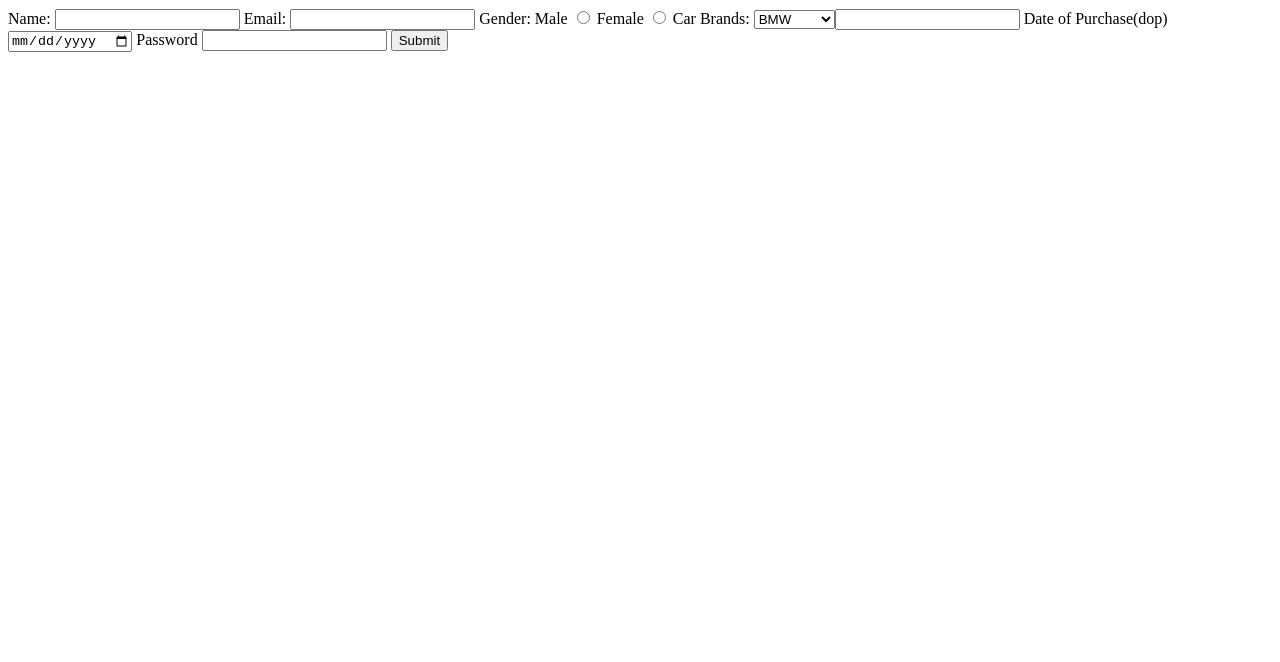
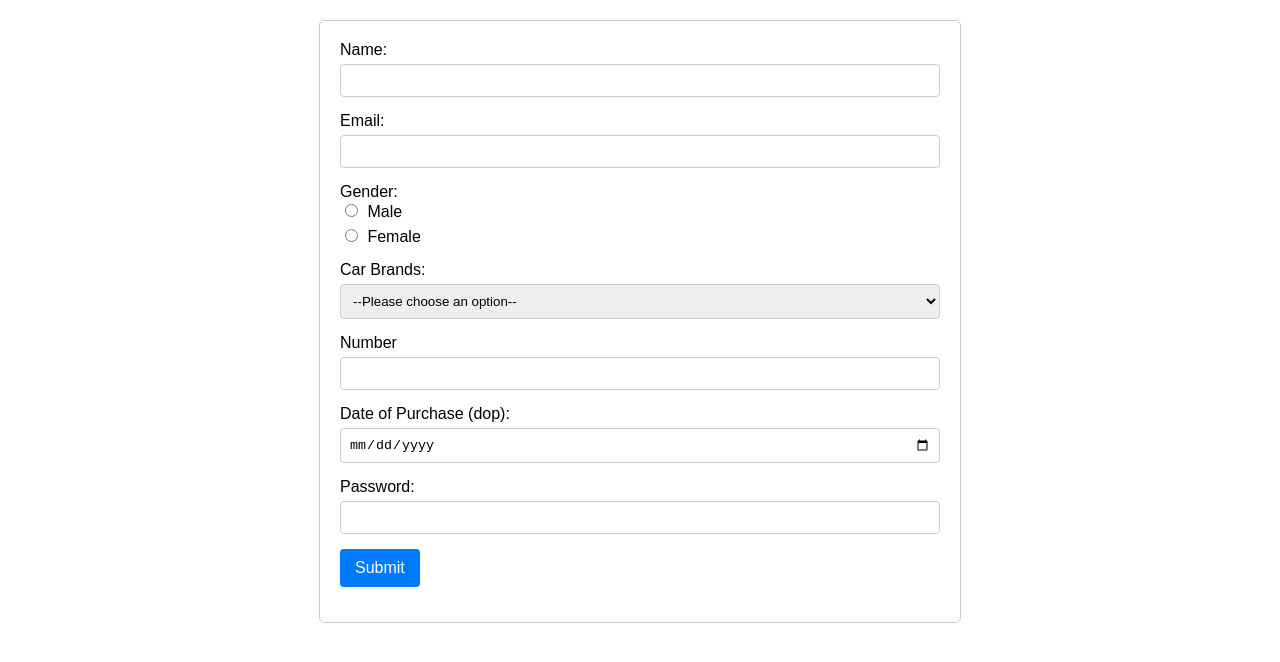
Before and after one commit to acciojob/car-insurance-form-ajaykumar361, a website: page main.html in a window 1280 px wide. Drawn offline with Linux system fonts and the light colour scheme.

Commit message:
created a submission

```diff
--- a/main.html
+++ b/main.html
@@ -1,47 +1,123 @@
 <!DOCTYPE html>
+<html lang="en">
+<head>
+    <meta charset="UTF-8">
+    <meta name="viewport" content="width=device-width, initial-scale=1.0">
+    <title>Signup Form</title>
+    <style>
+        body {
+            font-family: Arial, sans-serif;
+            margin: 20px;
+            padding: 0;
+        }
+        form {
+            max-width: 600px;
+            margin: 0 auto;
+            padding: 20px;
+            border: 1px solid #ccc;
+            border-radius: 5px;
+        }
+        .form-group {
+            margin-bottom: 15px;
+        }
+        .form-group label {
+            display: block;
+            margin-bottom: 5px;
+        }
+        .form-group input[type="text"],
+        .form-group input[type="email"],
+        .form-group input[type="number"],
+        .form-group input[type="date"],
+        .form-group input[type="tel"],
+        .form-group input[type="password"],
+        .form-group select {
+            width: 100%;
+            padding: 8px;
+            box-sizing: border-box;
+            border: 1px solid #ccc;
+            border-radius: 4px;
+        }
+        .form-group input[type="radio"],
+        .form-group input[type="checkbox"] {
+            margin-right: 5px;
+        }
+        .form-group button {
+            padding: 10px 15px;
+            font-size: 16px;
+            border: none;
+            border-radius: 4px;
+            color: #fff;
+            background-color: #007bff;
+            cursor: pointer;
+        }
+        .form-group button:hover {
+            background-color: #0056b3;
+        }
+    </style>
+</head>
+<body>
+    <form action="/submit" method="post">
+        <div class="form-group">
+            <label for="name">Name:</label>
+            <input type="text" id="name" name="name"  required>
+        </div>
 
-<html>
+        <!-- Email Field -->
+        <div class="form-group">
+            <label for="email">Email:</label>
+            <input type="email" id="email" name="email"  required>
+        </div>
 
-<head>
-	<link rel="stylesheet" href="styles.css">
-</head>
+        <!-- Gender Field -->
+        <div class="form-group">
+            <span>Gender:</span>
+            <label for="gender_m">
+                <input type="radio" id="gender_m" name="gender" value="male" required>
+                Male
+            </label>
+            <label for="gender_f">
+                <input type="radio" id="gender_f" name="gender" value="female" required>
+                Female
+            </label>
+        </div>
 
-<body>
-	<!-- the entire body must be written by student -->
-	<for method="post">
-		<label for="name">Name:</label>
-		<input type="text" id="name" required>
+        <!-- Car Brands Field -->
+        <div class="form-group">
+            <label for="cars">Car Brands:</label>
+            <select id="cars" name="cars"  >
+                <option value="" disabled selected>--Please choose an option--</option>
+                <option value="BMW">BMW</option>
+                <option value="AUDI">AUDI</option>
+                <option value="Mercedez">Mercedez</option>
+                <!-- Add more options as needed -->
+            </select>
+        </div>
 
-		<label for="email">Email:</label>
-		<input type="email" id="Email" required>
+        <!-- Age Field -->
+        <div class="form-group">
+            <label for="Car Age">Number</label>
+            <input type="number" id="carage" name="Car Age" required>
+        </div>
 
-		<label>Gender:</label>
-		<label for="gender_m">Male</label>
-		<input type="radio" id="gender_m" name="gender" required>
-		<label for="gender_f">Female</label>
-		<input type="radio" id="gender_f" name="gemmder" required>
+        <!-- DOB Field -->
+        <div class="form-group">
+            <label for="dob">Date of Purchase (dop):</label>
+            <input type="date" id="dob" name="dob" required>
+        </div>
 
-		<label type="cars">Car Brands:</label>
-		<select name="car" id="cars">
-				<option value="BMW">BMW</option>
-		<option value="TATA">Mercedez</option>
-		<option value="AUDI">AUDI</option>
 
-			<label for="carage">Car Age</label>
-			<input type="number" id="carage" required>
 
-			<label for="dop">Date of Purchase(dop)</label>
-			<input type="date" id="dop" required>
 
-			<label for="password">Password</label>
-			<input type="password" id="password" required>
+        <!-- Password Field -->
+        <div class="form-group">
+            <label for="password">Password:</label>
+            <input type="password" id="password" name="password" required>
+        </div>
 
-			<button type="submit">Submit</button>
-
-</select>
-    <script type="text/javascript" src="./script.js">
-</script>
-
+             <!-- Submit Button -->
+        <div class="form-group">
+            <button type="submit">Submit</button>
+        </div>
+    </form>
 </body>
-
 </html>
```
